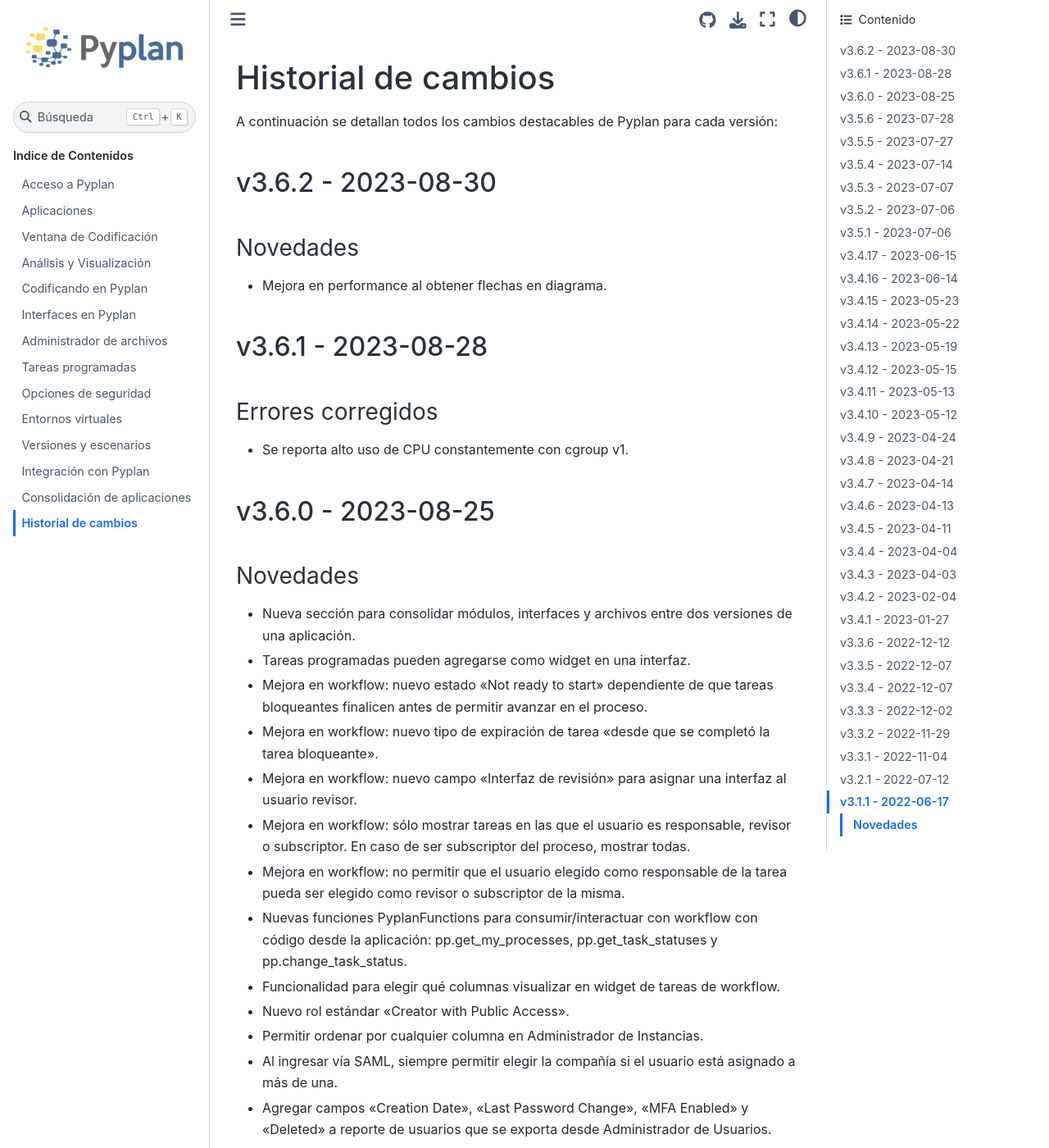
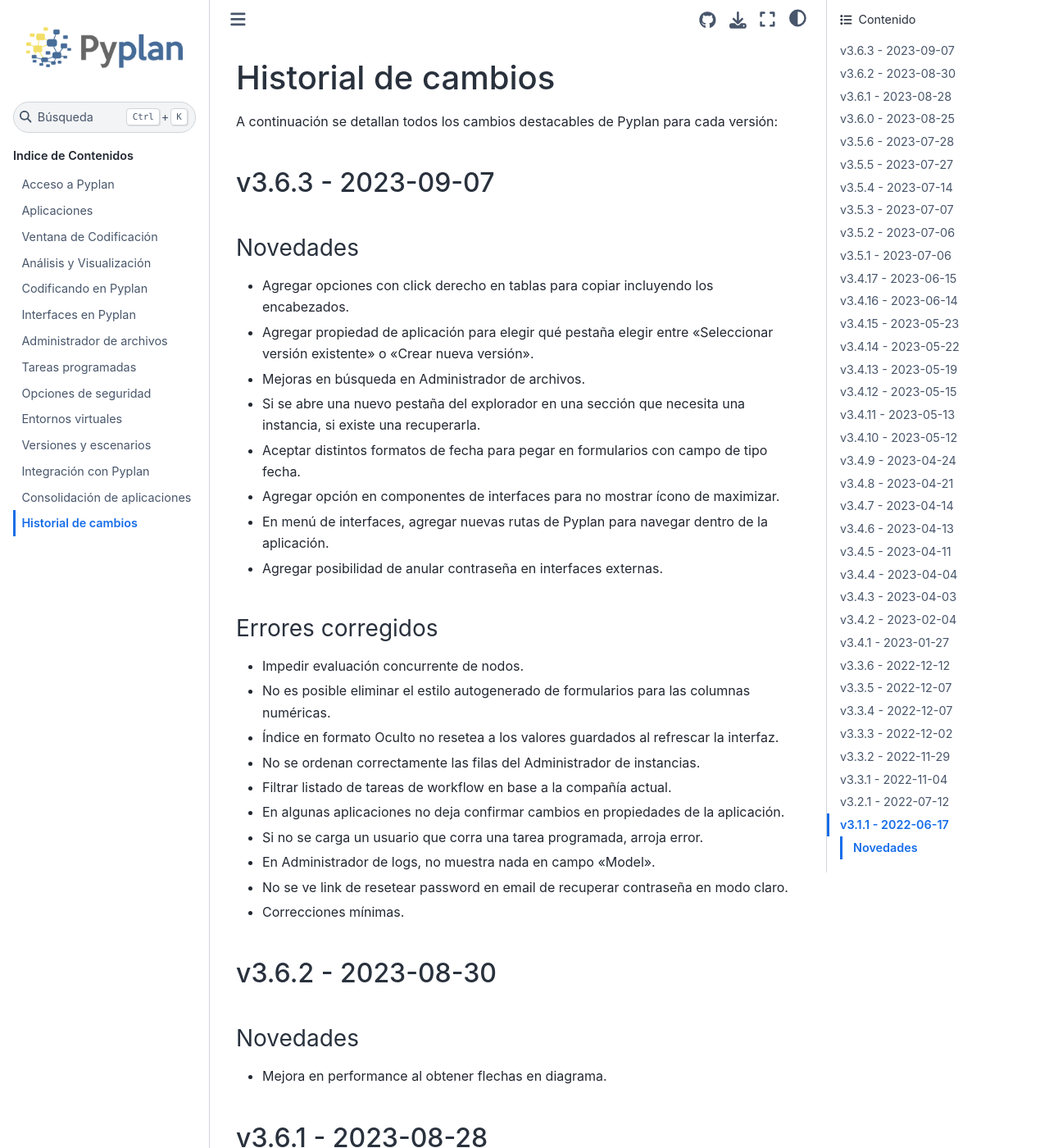
Before and after one commit to pyplan/pyplan, a Sphinx documentation site: the page built from docs/99_change_log/index.rst, in a window 1280 px wide and 1400 px high. Shown: the whole window at 82% size. Built offline with Sphinx 7.4.7 and the Sphinx Book theme 1.1.4, drawn with Linux system fonts in a browser that asks for light colours.

Commit message:
changelog v3.6.3

```diff
--- a/docs/99_change_log/index.rst
+++ b/docs/99_change_log/index.rst
@@ -2,6 +2,38 @@
 ====================
 
 A continuación se detallan todos los cambios destacables de Pyplan para cada versión:
+
+v3.6.3 - 2023-09-07
+--------------------
+
+---------
+Novedades
+---------
+
+- Agregar opciones con click derecho en tablas para copiar incluyendo los encabezados.
+- Agregar propiedad de aplicación para elegir qué pestaña elegir entre "Seleccionar versión existente" o "Crear nueva versión".
+- Mejoras en búsqueda en Administrador de archivos.
+- Si se abre una nuevo pestaña del explorador en una sección que necesita una instancia, si existe una recuperarla.
+- Aceptar distintos formatos de fecha para pegar en formularios con campo de tipo fecha.
+- Agregar opción en componentes de interfaces para no mostrar ícono de maximizar.
+- En menú de interfaces, agregar nuevas rutas de Pyplan para navegar dentro de la aplicación.
+- Agregar posibilidad de anular contraseña en interfaces externas.
+
+------------------
+Errores corregidos
+------------------
+
+- Impedir evaluación concurrente de nodos.
+- No es posible eliminar el estilo autogenerado de formularios para las columnas numéricas.
+- Índice en formato Oculto no resetea a los valores guardados al refrescar la interfaz.
+- No se ordenan correctamente las filas del Administrador de instancias.
+- Filtrar listado de tareas de workflow en base a la compañía actual.
+- En algunas aplicaciones no deja confirmar cambios en propiedades de la aplicación.
+- Si no se carga un usuario que corra una tarea programada, arroja error.
+- En Administrador de logs, no muestra nada en campo "Model".
+- No se ve link de resetear password en email de recuperar contraseña en modo claro.
+- Correcciones mínimas.
+
 
 v3.6.2 - 2023-08-30
 --------------------
```
Also changed, not shown: 1 other file.
